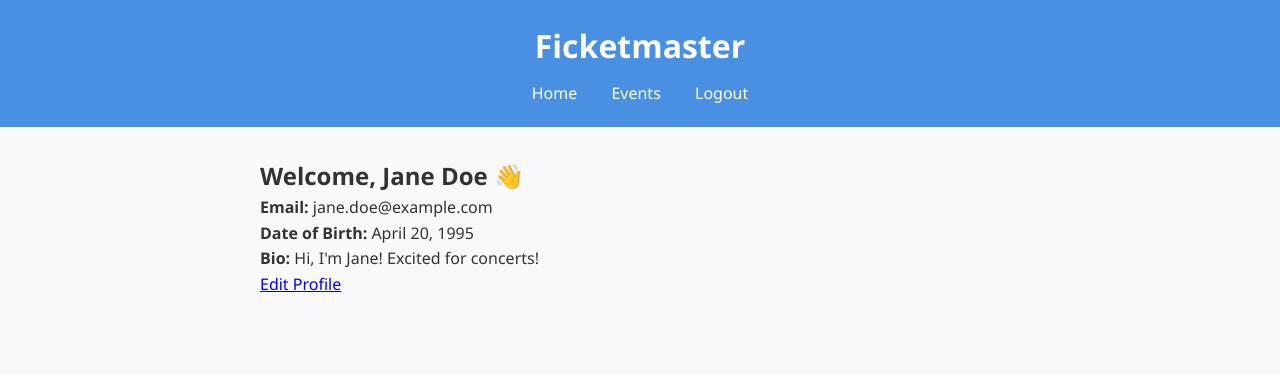
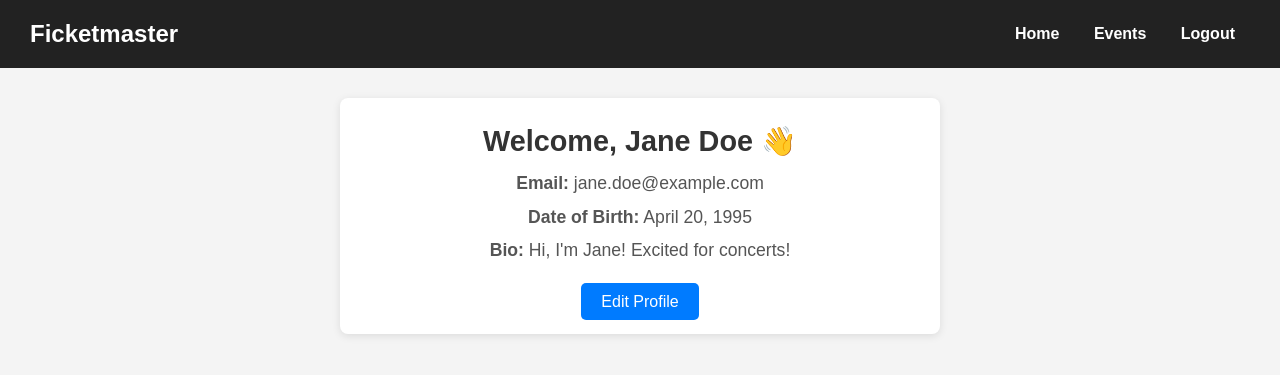
Before and after one commit to RaiiDeNx7/FicketMaster, a Flask app: page /profile in a window 1280 px wide. Shown: the top 375 px of the page. Run offline with Flask 3, Linux system fonts and the light colour scheme; a user stored in the database is signed in.

Commit message:
Updated web design and updated walkthrough doc

```diff
--- a/static/style.css
+++ b/static/style.css
@@ -189,3 +189,115 @@ button:hover {
   margin: 10px 0;
   font-size: 1.1em;
 }
+
+/* Global Styles */
+body {
+  font-family: 'Arial', sans-serif;
+  background-color: #f4f4f4;
+  margin: 0;
+  padding: 0;
+  color: #333;
+}
+
+header {
+  background-color: #222;
+  color: #fff;
+  padding: 15px 30px;
+  display: flex;
+  justify-content: space-between;
+  align-items: center;
+}
+
+header h1 {
+  font-size: 1.5rem;
+  margin: 0;
+}
+
+nav a {
+  margin: 0 15px;
+  text-decoration: none;
+  color: #fff;
+  font-weight: bold;
+}
+
+nav a:hover {
+  text-decoration: underline;
+}
+
+footer {
+  text-align: center;
+  padding: 10px;
+  background-color: #222;
+  color: #fff;
+  margin-top: 30px;
+}
+
+/* Profile Card */
+.profile-card {
+  background-color: #fff;
+  border-radius: 8px;
+  box-shadow: 0 2px 8px rgba(0, 0, 0, 0.1);
+  max-width: 600px;
+  margin: 30px auto;
+  padding: 20px;
+  text-align: center;
+}
+
+.profile-header {
+  display: flex;
+  align-items: center;
+  justify-content: center;
+  margin-bottom: 20px;
+}
+
+.profile-pic {
+  width: 100px;
+  height: 100px;
+  border-radius: 50%;
+  object-fit: cover;
+  margin-right: 20px;
+}
+
+.profile-info h2 {
+  font-size: 1.8rem;
+  color: #333;
+}
+
+.profile-info p {
+  font-size: 1.1rem;
+  color: #555;
+  margin: 5px 0;
+}
+
+.edit-profile {
+  margin-top: 20px;
+}
+
+.edit-btn {
+  background-color: #007bff;
+  color: #fff;
+  padding: 10px 20px;
+  text-decoration: none;
+  border-radius: 5px;
+  font-size: 1rem;
+}
+
+.edit-btn:hover {
+  background-color: #0056b3;
+}
+
+/* Mobile Responsive */
+@media screen and (max-width: 600px) {
+  .profile-card {
+    padding: 15px;
+  }
+
+  .profile-header {
+    flex-direction: column;
+    text-align: center;
+  }
+
+  .profile-pic {
+    margin-bottom: 15px;
+  }
+}
--- a/templates/events.html
+++ b/templates/events.html
@@ -25,7 +25,7 @@
         <input type="date" name="date" required>
         <input type="text" name="location" placeholder="Location" required>
         <input type="number" name="tickets" placeholder="Tickets Available" required min="1">
-        <input type="number" step="0.01" name="price" required>
+        <input type="number" step="0.01" placeholder="Ticket Price" name="price" required>
         <button type="submit">Add Event</button>
       </form>
     </section>
--- a/templates/profile.html
+++ b/templates/profile.html
@@ -2,12 +2,15 @@
 <html lang="en">
 <head>
   <meta charset="UTF-8">
+  <meta name="viewport" content="width=device-width, initial-scale=1.0">
   <title>Your Profile - Ficketmaster</title>
   <link rel="stylesheet" href="/static/style.css">
 </head>
 <body>
   <header>
-    <h1>Ficketmaster</h1>
+    <div class="logo">
+      <h1>Ficketmaster</h1>
+    </div>
     <nav>
       <a href="/">Home</a>
       <a href="/events">Events</a>
@@ -17,12 +20,18 @@
 
   <main>
     <div class="profile-card">
-      <h2>Welcome, {{ user.name }} 👋</h2>
-      <p><strong>Email:</strong> {{ user.email }}</p>
-      <p><strong>Date of Birth:</strong> {{ user.dob.strftime('%B %d, %Y') }}</p>
-      <p><strong>Bio:</strong> {{ user.bio if user.bio else "No bio added yet." }}</p>
+      <div class="profile-header">
+        <div class="profile-info">
+          <h2>Welcome, {{ user.name }} 👋</h2>
+          <p><strong>Email:</strong> {{ user.email }}</p>
+          <p><strong>Date of Birth:</strong> {{ user.dob.strftime('%B %d, %Y') }}</p>
+          <p><strong>Bio:</strong> {{ user.bio if user.bio else "No bio added yet." }}</p>
+        </div>
+      </div>
 
-      <a href="#" class="btn">Edit Profile</a>
+      <div class="edit-profile">
+        <a href="/edit-profile" class="btn edit-btn">Edit Profile</a>
+      </div>
     </div>
   </main>
 </body>
```
Also changed, not shown: seed_data.py (+51 -42 lines), instance/ficketmaster.db, 1 other file.
